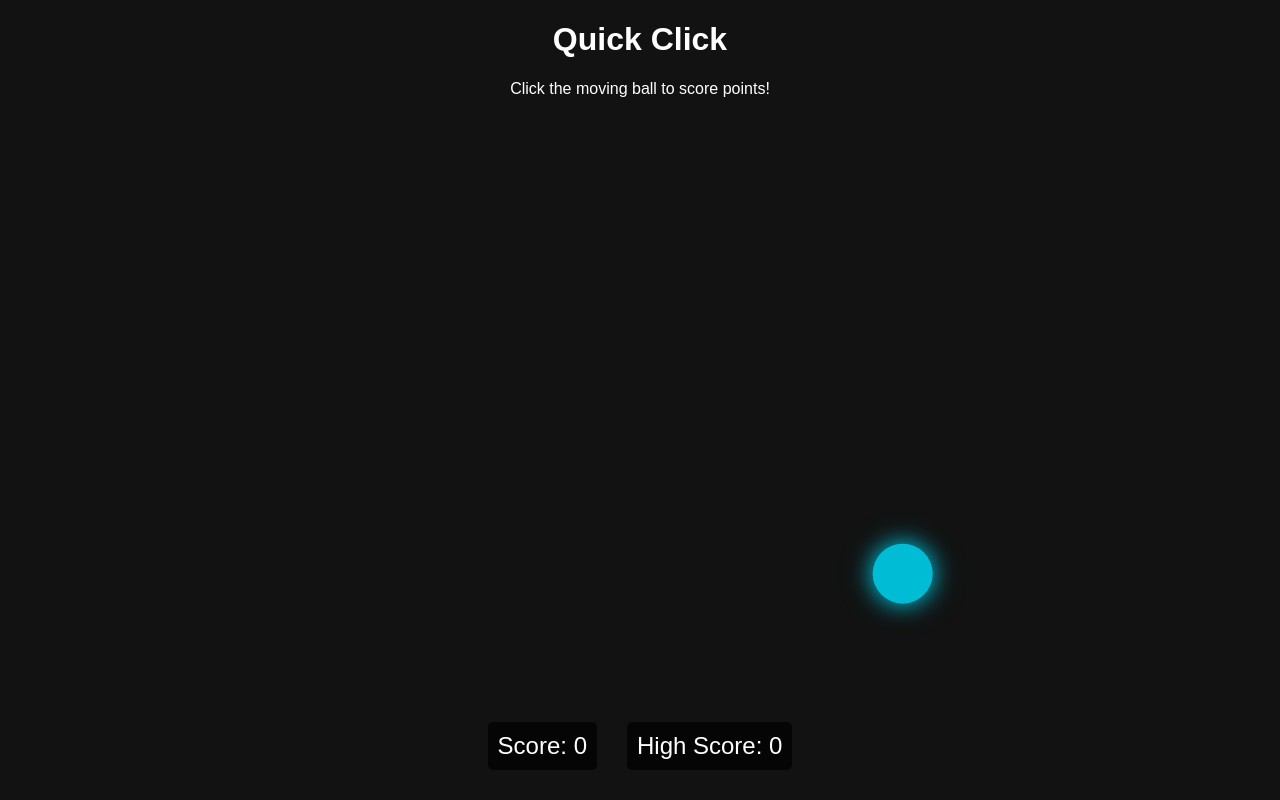
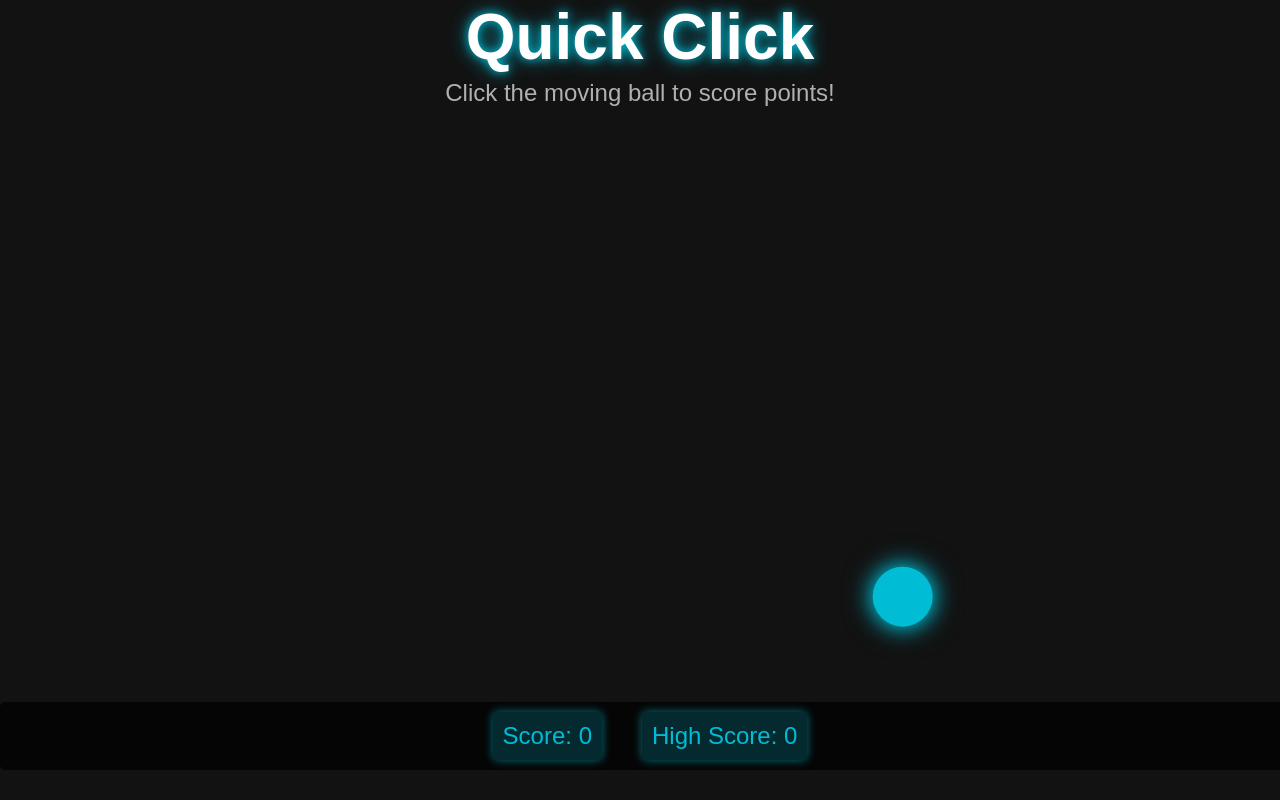
Before and after one commit to TempestAethel/Quick-Click, a plain HTML site: page index.html in a window 1280 px wide. Drawn offline with Linux system fonts and the light colour scheme.

Commit message:
Update styles.css

```diff
--- a/styles.css
+++ b/styles.css
@@ -17,13 +17,29 @@ body {
     height: 100%;
 }
 
+header {
+    margin-bottom: 20px;
+}
+
+h1 {
+    font-size: 4em;
+    margin: 0;
+    text-shadow: 0 0 10px rgba(0, 188, 212, 1), 0 0 20px rgba(0, 188, 212, 0.7);
+}
+
+p {
+    font-size: 1.5em;
+    margin: 5px 0 30px;
+    color: #b0b0b0;
+}
+
 #ball {
     position: absolute;
     width: 60px;
     height: 60px;
     border-radius: 50%;
     background-color: #00bcd4;
-    box-shadow: 0 0 20px rgba(0, 188, 212, 0.8), 0 0 30px rgba(0, 188, 212, 0.6);
+    box-shadow: 0 0 20px rgba(0, 188, 212, 1), 0 0 30px rgba(0, 188, 212, 0.6);
     cursor: pointer;
     transition: transform 0.1s ease;
 }
@@ -35,11 +51,21 @@ body {
     display: flex;
     justify-content: center;
     font-size: 24px;
+    background-color: rgba(0, 0, 0, 0.7);
+    border-radius: 5px;
+    padding: 10px;
 }
 
 #score, #highscore {
-    margin: 0 15px;
+    margin: 0 20px;
     padding: 10px;
-    background-color: rgba(0, 0, 0, 0.7);
     border-radius: 5px;
+    background-color: rgba(0, 188, 212, 0.2);
+    color: #00bcd4;
+    box-shadow: 0 0 10px rgba(0, 188, 212, 0.6);
+    transition: background-color 0.3s;
 }
+
+#score:hover, #highscore:hover {
+    background-color: rgba(0, 188, 212, 0.4);
+}
```
